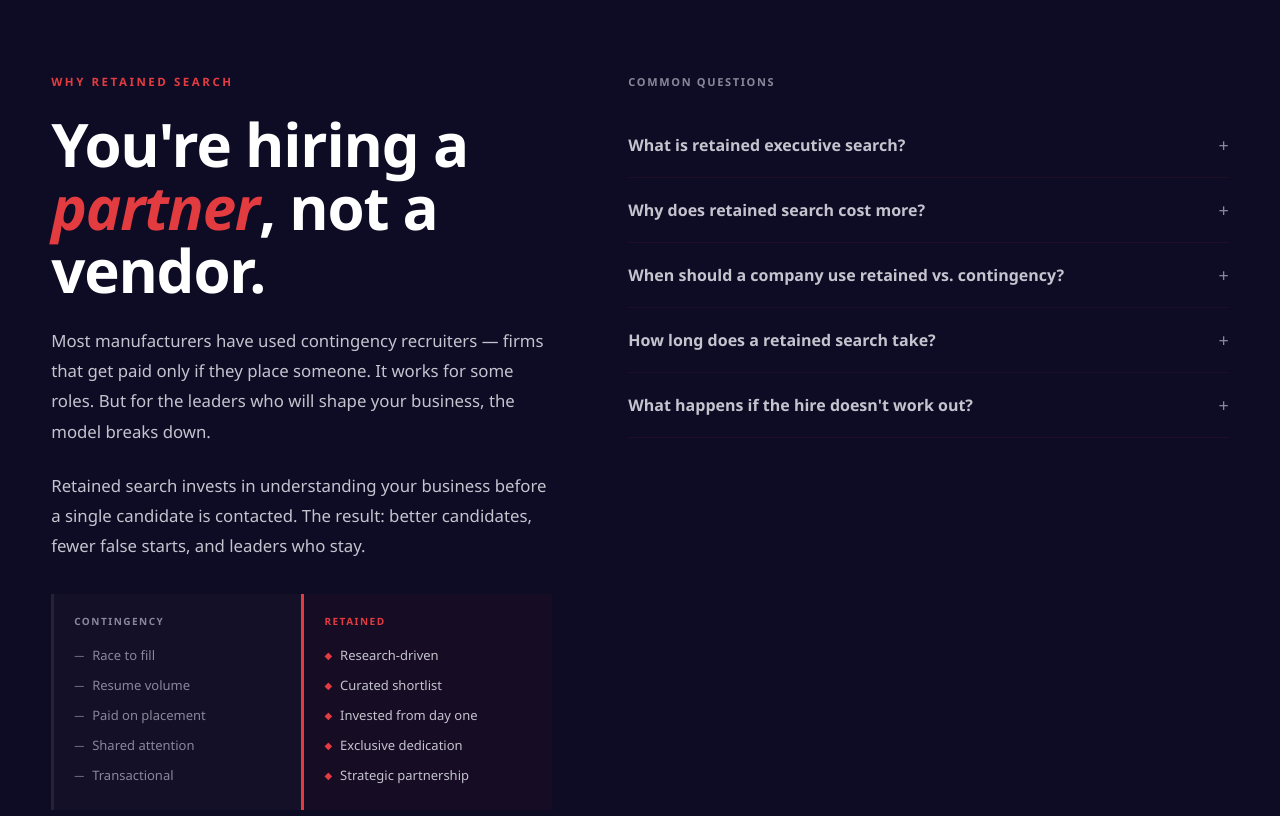
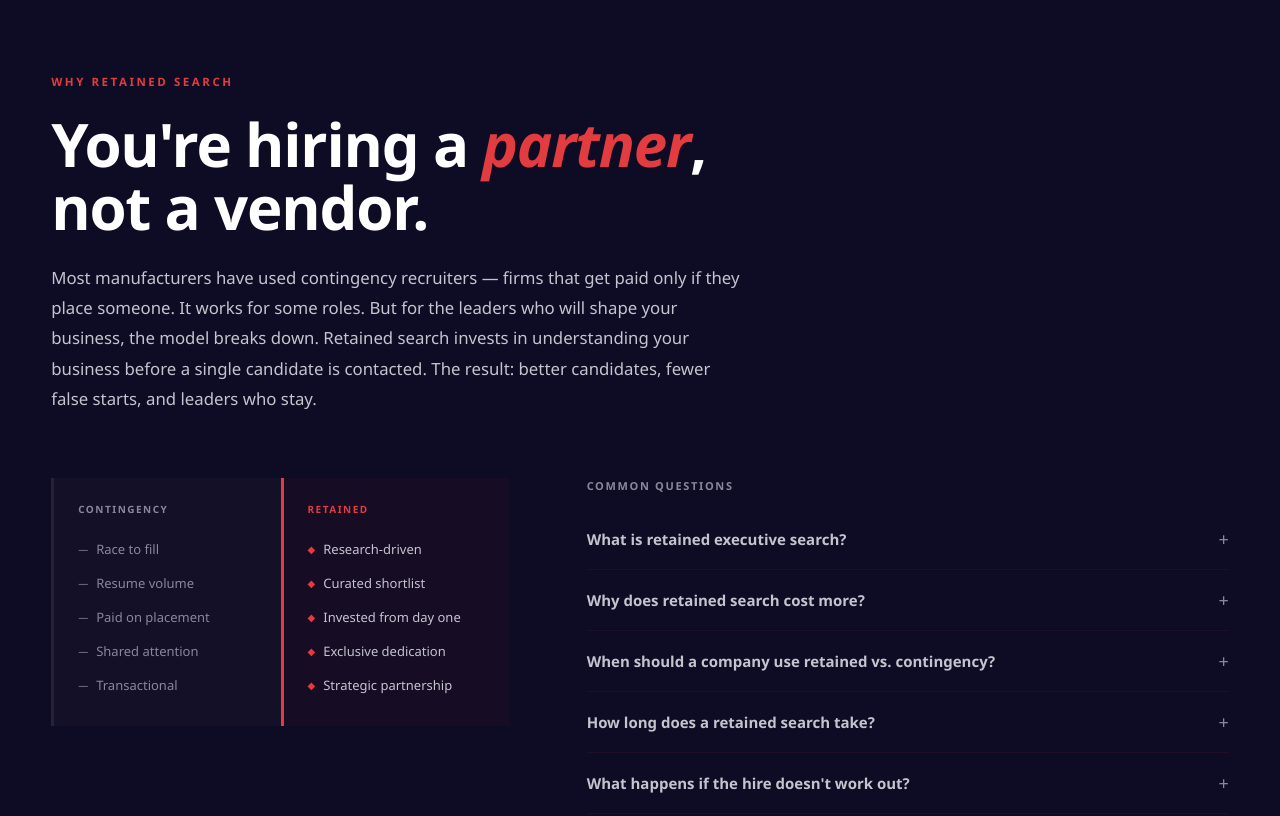
Before and after one commit to rc562/bound-search-partners, a React (Vite) app: page / in a window 1280 px wide. Shown: the part 5220-6036 px from the top of the page. Built offline with nearby package versions, Linux system fonts and the light colour scheme.

Commit message:
Restructure Why Retained layout - full-width header, balanced columns

```diff
--- a/src/App.jsx
+++ b/src/App.jsx
@@ -577,27 +577,30 @@ export default function App() {
       {/* WHY RETAINED */}
       <section style={{padding:"clamp(5rem,10vw,9rem) 0",background:C.n}}>
         <div style={{maxWidth:1320,margin:"0 auto",padding:"0 clamp(1.5rem,4vw,4rem)"}}>
-          <div style={{display:"grid",gridTemplateColumns:"1fr 1.2fr",gap:"clamp(3rem,6vw,6rem)",alignItems:"start"}} id="mretained">
-            {/* Left — sticky explanation */}
+          {/* Header — full width */}
+          <div style={{maxWidth:700,marginBottom:"clamp(3rem,6vw,4rem)"}}>
+            <div style={{fontSize:"clamp(.65rem,.9vw,.78rem)",fontWeight:700,letterSpacing:".22em",textTransform:"uppercase",color:C.r,marginBottom:24}}>Why Retained Search</div>
+            <h2 style={{fontSize:"clamp(2rem,5vw,3.75rem)",fontWeight:700,lineHeight:1.05,letterSpacing:"-.02em",marginBottom:24}}>You're hiring a <span style={{color:C.r,fontStyle:"italic"}}>partner</span>, not a vendor.</h2>
+            <p style={{fontSize:"1.05rem",lineHeight:1.8,color:C.gl}}>Most manufacturers have used contingency recruiters — firms that get paid only if they place someone. It works for some roles. But for the leaders who will shape your business, the model breaks down. Retained search invests in understanding your business before a single candidate is contacted. The result: better candidates, fewer false starts, and leaders who stay.</p>
+          </div>
+
+          {/* Two columns — comparison + FAQ */}
+          <div style={{display:"grid",gridTemplateColumns:"1fr 1.4fr",gap:"clamp(3rem,6vw,5rem)",alignItems:"start"}} id="mretained">
+            {/* Left — Comparison */}
             <div>
-              <div style={{fontSize:"clamp(.65rem,.9vw,.78rem)",fontWeight:700,letterSpacing:".22em",textTransform:"uppercase",color:C.r,marginBottom:24}}>Why Retained Search</div>
-              <h2 style={{fontSize:"clamp(2rem,5vw,3.75rem)",fontWeight:700,lineHeight:1.05,letterSpacing:"-.02em",marginBottom:24}}>You're hiring a <span style={{color:C.r,fontStyle:"italic"}}>partner</span>, not a vendor.</h2>
-              <p style={{fontSize:"1.05rem",lineHeight:1.8,color:C.gl,marginBottom:24}}>Most manufacturers have used contingency recruiters — firms that get paid only if they place someone. It works for some roles. But for the leaders who will shape your business, the model breaks down.</p>
-              <p style={{fontSize:"1.05rem",lineHeight:1.8,color:C.gl,marginBottom:24}}>Retained search invests in understanding your business before a single candidate is contacted. The result: better candidates, fewer false starts, and leaders who stay.</p>
-              {/* Comparison */}
-              <div style={{display:"grid",gridTemplateColumns:"1fr 1fr",gap:0,marginTop:32}}>
-                <div style={{padding:20,background:"rgba(255,255,255,.02)",borderLeft:"3px solid rgba(255,255,255,.08)"}}>
-                  <div style={{fontSize:10,fontWeight:700,letterSpacing:".15em",textTransform:"uppercase",color:C.g,marginBottom:12}}>Contingency</div>
+              <div style={{display:"grid",gridTemplateColumns:"1fr 1fr",gap:0}}>
+                <div style={{padding:24,background:"rgba(255,255,255,.02)",borderLeft:"3px solid rgba(255,255,255,.08)"}}>
+                  <div style={{fontSize:10,fontWeight:700,letterSpacing:".15em",textTransform:"uppercase",color:C.g,marginBottom:16}}>Contingency</div>
                   {["Race to fill","Resume volume","Paid on placement","Shared attention","Transactional"].map((t,i) => (
-                    <div key={i} style={{fontSize:13,color:C.g,padding:"6px 0",display:"flex",alignItems:"center",gap:8}}>
+                    <div key={i} style={{fontSize:13,color:C.g,padding:"8px 0",display:"flex",alignItems:"center",gap:8}}>
                       <span style={{color:C.g,fontSize:10}}>—</span>{t}
                     </div>
                   ))}
                 </div>
-                <div style={{padding:20,background:"rgba(226,60,65,.04)",borderLeft:`3px solid ${C.r}`}}>
-                  <div style={{fontSize:10,fontWeight:700,letterSpacing:".15em",textTransform:"uppercase",color:C.r,marginBottom:12}}>Retained</div>
+                <div style={{padding:24,background:"rgba(226,60,65,.04)",borderLeft:`3px solid ${C.r}`}}>
+                  <div style={{fontSize:10,fontWeight:700,letterSpacing:".15em",textTransform:"uppercase",color:C.r,marginBottom:16}}>Retained</div>
                   {["Research-driven","Curated shortlist","Invested from day one","Exclusive dedication","Strategic partnership"].map((t,i) => (
-                    <div key={i} style={{fontSize:13,color:C.gl,padding:"6px 0",display:"flex",alignItems:"center",gap:8}}>
+                    <div key={i} style={{fontSize:13,color:C.gl,padding:"8px 0",display:"flex",alignItems:"center",gap:8}}>
                       <span style={{color:C.r,fontSize:10}}>◆</span>{t}
                     </div>
                   ))}
@@ -606,15 +609,15 @@ export default function App() {
             </div>
             {/* Right — FAQ accordion */}
             <div>
-              <div style={{fontSize:11,fontWeight:700,letterSpacing:".15em",textTransform:"uppercase",color:C.g,marginBottom:24}}>Common Questions</div>
+              <div style={{fontSize:11,fontWeight:700,letterSpacing:".15em",textTransform:"uppercase",color:C.g,marginBottom:16}}>Common Questions</div>
               {retainedFAQ.map((faq,i) => (
                 <div key={i} style={{borderBottom:"1px solid rgba(226,60,65,.08)"}}>
-                  <div onClick={() => setRetainedOpen(retainedOpen===i?null:i)} style={{padding:"20px 0",cursor:"pointer",display:"flex",alignItems:"center",justifyContent:"space-between",gap:16}}>
-                    <span style={{fontSize:16,fontWeight:700,color:retainedOpen===i?C.w:C.gl,transition:"color .3s"}}>{faq.q}</span>
+                  <div onClick={() => setRetainedOpen(retainedOpen===i?null:i)} style={{padding:"18px 0",cursor:"pointer",display:"flex",alignItems:"center",justifyContent:"space-between",gap:16}}>
+                    <span style={{fontSize:15,fontWeight:700,color:retainedOpen===i?C.w:C.gl,transition:"color .3s"}}>{faq.q}</span>
                     <span style={{fontSize:18,color:retainedOpen===i?C.r:C.g,transition:"all .3s",transform:retainedOpen===i?"rotate(45deg)":"rotate(0deg)",flexShrink:0}}>+</span>
                   </div>
                   <div style={{maxHeight:retainedOpen===i?500:0,overflow:"hidden",transition:"max-height .5s cubic-bezier(.23,1,.32,1)"}}>
-                    <p style={{fontSize:15,color:C.gl,lineHeight:1.8,paddingBottom:20}}>{faq.a}</p>
+                    <p style={{fontSize:14,color:C.gl,lineHeight:1.8,paddingBottom:20}}>{faq.a}</p>
                   </div>
                 </div>
               ))}
```
